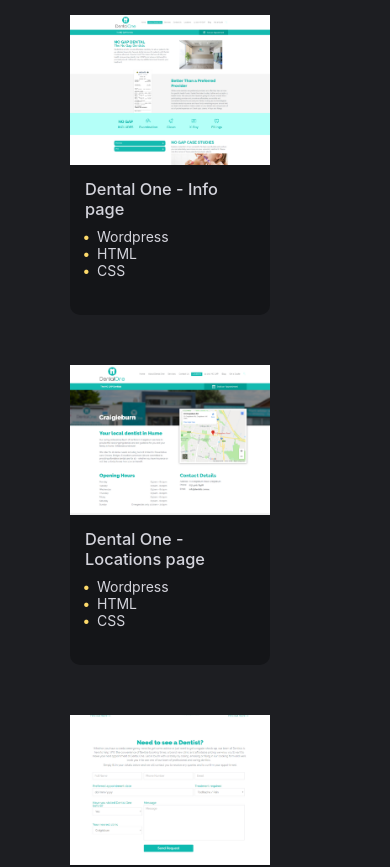
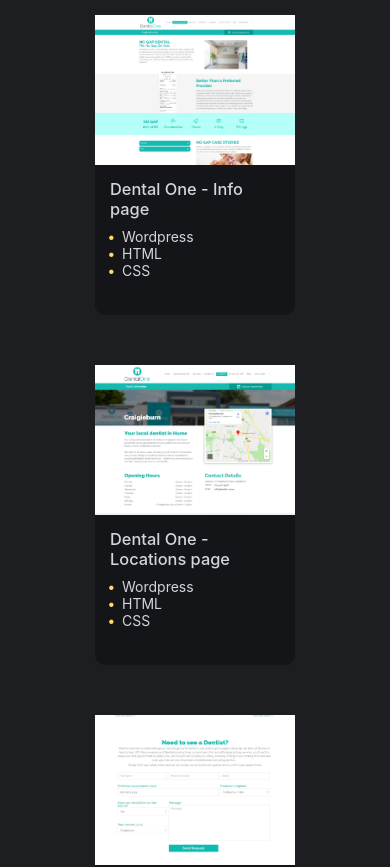
Before and after one commit to Hillzy/portfolio, a React (Create React App) app: page /portfolio in a window 390 px wide. Shown: the top 867 px of the page. Built offline with nearby package versions, Linux system fonts and the light colour scheme; a web font is replaced by a local one; what react-google-maps would draw is missing.

Commit message:
Update workcard.css

```diff
--- a/src/components/workcard.css
+++ b/src/components/workcard.css
@@ -9,6 +9,12 @@
   margin-right: 50px;
   margin-bottom: 50px;
   transition: all 0.2s ease-in-out;
+}
+
+@media (max-width: 530px) {
+  .workCard {
+    margin-right: 0px;
+  }
 }
 
 .workCard:hover {
```
